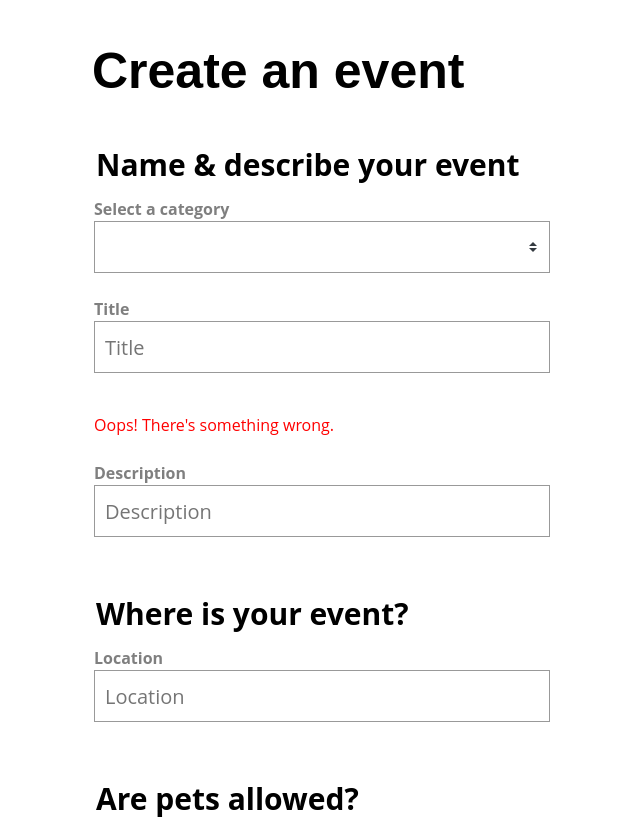
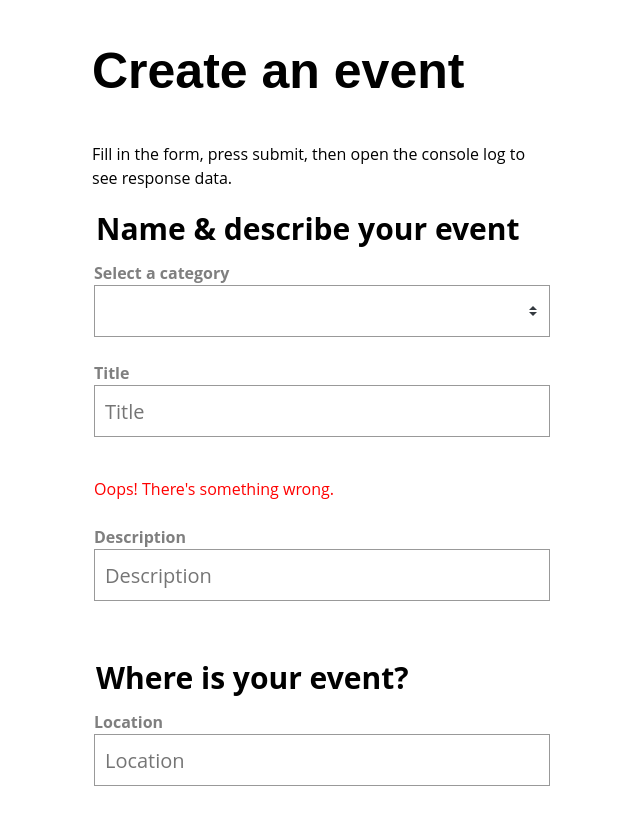
Before and after one commit to phucbm/vue-3-forms, a Vue app: page / in a window 1280 px wide. Shown: the top 819 px of the page, without its empty margins (338-978 px from the left). Built offline with nearby package versions, Linux system fonts and the light colour scheme.

Commit message:
:sparkles: update demo instruction

```diff
--- a/src/views/SimpleForm.vue
+++ b/src/views/SimpleForm.vue
@@ -1,6 +1,7 @@
 <template>
   <div>
     <h1>Create an event</h1>
+    <p>Fill in the form, press submit, then open the console log to see response data.</p>
     <form @submit.prevent="sendForm">
 
       <fieldset>
```
